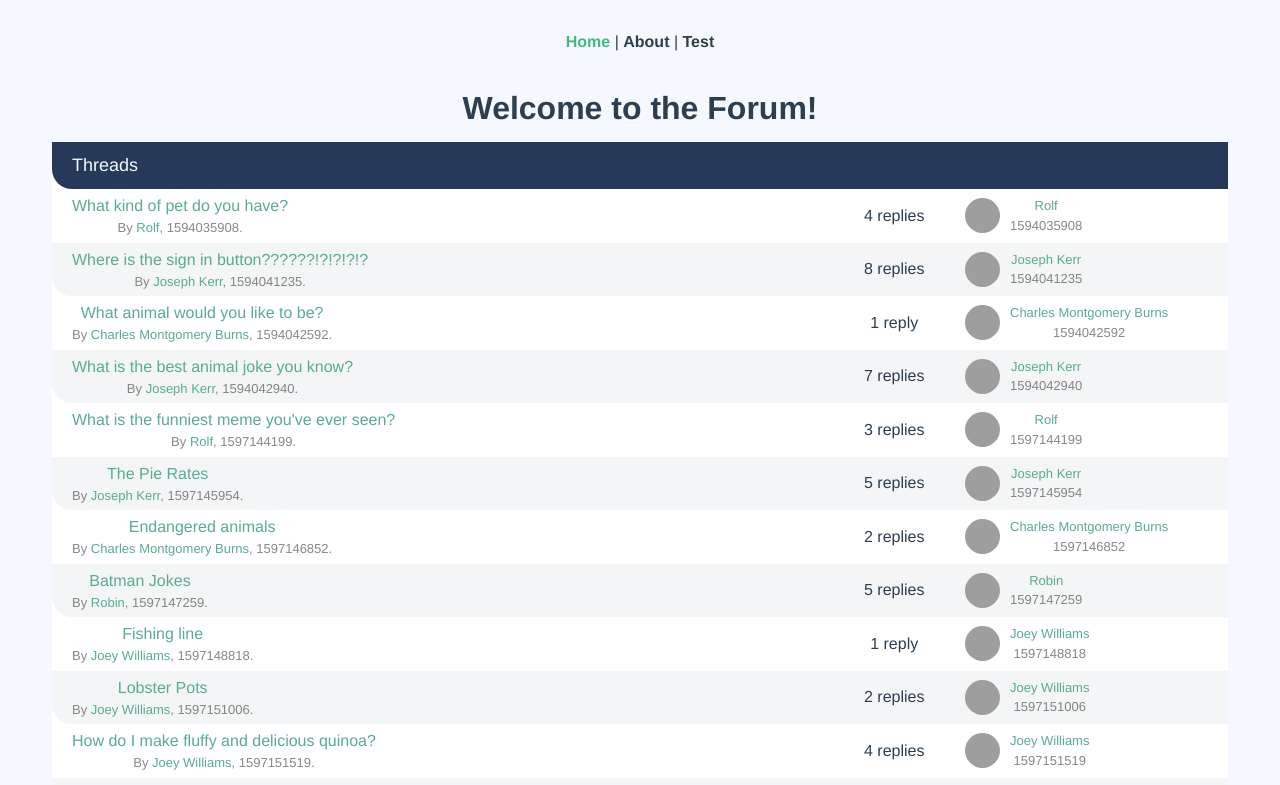
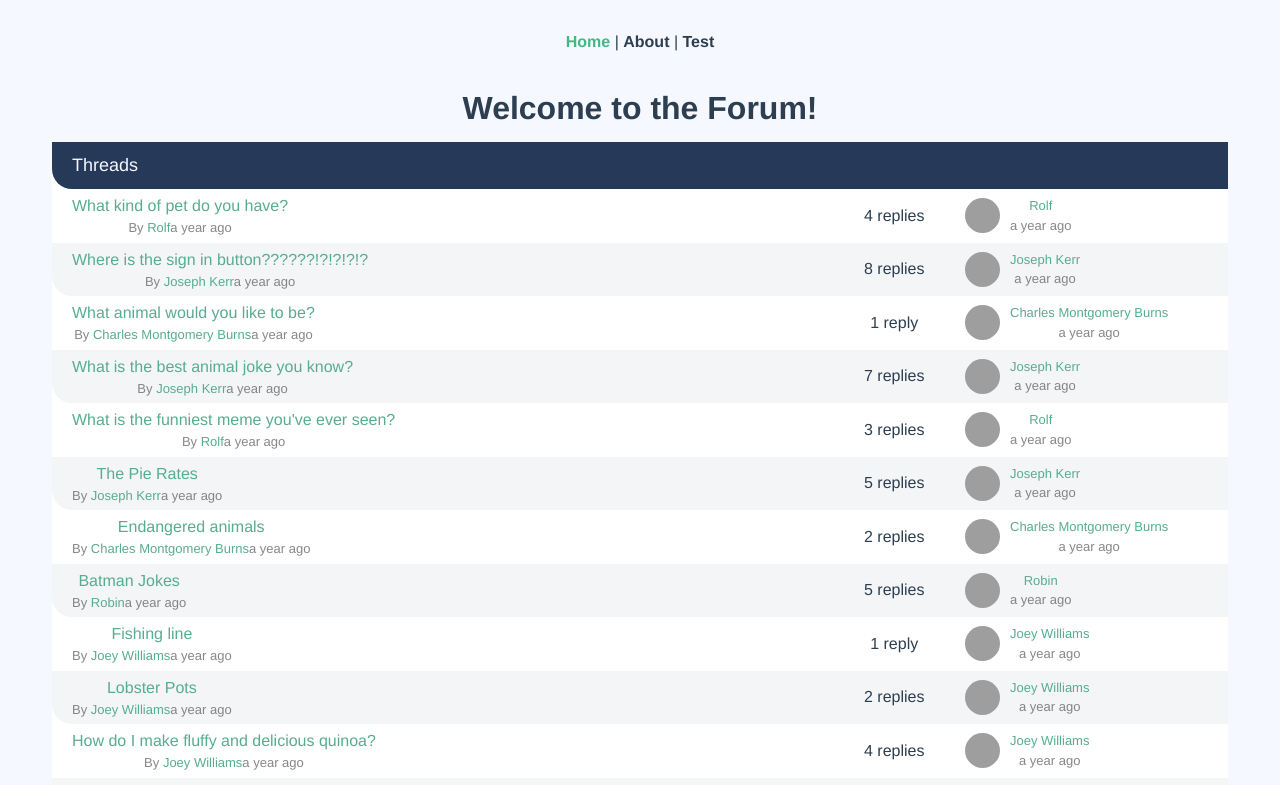
Before and after one commit to training-yoyosan/vue3-forum, a Vue app: page / in a window 1280 px wide. Shown: the top 785 px of the page. Built offline with nearby package versions, Linux system fonts and the light colour scheme; grey boxes are pictures that could not be loaded.

Commit message:
add AppDate base component

```diff
--- /dev/null
+++ b/src/components/AppDate.vue
@@ -0,0 +1,36 @@
+<template>
+  <span :title="dateForHumans(timestamp)">
+    {{ diffForHumans(timestamp) }}
+  </span>
+</template>
+
+<script>
+import dayjs from "dayjs";
+import LocalizedFormat from "dayjs/plugin/localizedFormat";
+import relativeTime from "dayjs/plugin/relativeTime";
+
+dayjs.extend(LocalizedFormat);
+dayjs.extend(relativeTime);
+
+export default {
+  name: "AppDate",
+
+  props: {
+    timestamp: {
+      required: true,
+      type: Number,
+    },
+  },
+
+  methods: {
+    diffForHumans(timestamp) {
+      return dayjs.unix(timestamp).fromNow();
+    },
+    dateForHumans(timestamp) {
+      return dayjs.unix(timestamp).format("llll");
+    },
+  },
+};
+</script>
+
+<style scoped></style>
--- a/src/components/PostList.vue
+++ b/src/components/PostList.vue
@@ -23,11 +23,8 @@
         </div>
       </div>
 
-      <div
-        class="post-date text-faded"
-        :title="dateForHumans(post.publishedAt)"
-      >
-        {{ diffForHumans(post.publishedAt) }}
+      <div class="post-date text-faded">
+        <app-date :timestamp="post.publishedAt" />
       </div>
     </div>
   </div>
@@ -35,12 +32,7 @@
 
 <script>
 import sourceData from "@/data.json";
-import dayjs from "dayjs";
-import LocalizedFormat from "dayjs/plugin/localizedFormat";
-import relativeTime from "dayjs/plugin/relativeTime";
-
-dayjs.extend(LocalizedFormat);
-dayjs.extend(relativeTime);
+import AppDate from "@/components/AppDate";
 
 export default {
   name: "PostList",
@@ -52,6 +44,10 @@
     },
   },
 
+  components: {
+    AppDate,
+  },
+
   data() {
     return {
       users: sourceData.users,
@@ -61,12 +57,6 @@
   methods: {
     userById(userId) {
       return this.users.find((p) => p.id === userId);
-    },
-    diffForHumans(timestamp) {
-      return dayjs.unix(timestamp).fromNow();
-    },
-    dateForHumans(timestamp) {
-      return dayjs.unix(timestamp).format("llll");
     },
   },
 };
--- a/src/components/ThreadList.vue
+++ b/src/components/ThreadList.vue
@@ -11,8 +11,8 @@
             </router-link>
           </p>
           <p class="text-faded text-xsmall">
-            By <a href="#">{{ userById(thread.userId).name }}</a
-            >, {{ thread.publishedAt }}.
+            By <a href="#">{{ userById(thread.userId).name }}</a>
+            <app-date :timestamp="thread.publishedAt" />
           </p>
         </div>
 
@@ -33,7 +33,9 @@
             <p class="text-xsmall">
               <a href="#">{{ userById(thread.userId).name }}</a>
             </p>
-            <p class="text-xsmall text-faded">{{ thread.publishedAt }}</p>
+            <p class="text-xsmall text-faded">
+              <app-date :timestamp="thread.publishedAt" />
+            </p>
           </div>
         </div>
       </div>
@@ -43,6 +45,7 @@
 
 <script>
 import sourceData from "@/data.json";
+import AppDate from "@/components/AppDate";
 
 export default {
   name: "ThreadList",
@@ -52,6 +55,10 @@
       type: Array,
       required: true,
     },
+  },
+
+  components: {
+    AppDate,
   },
 
   data() {
```
